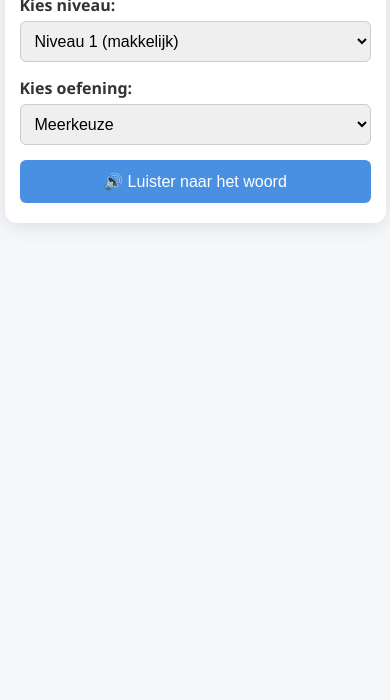
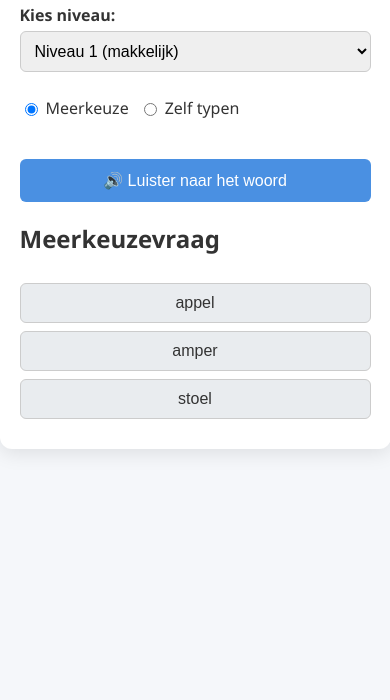
Before and after one commit to Aik3y/dutch-word-test, a plain HTML site: page index.html in a window 390 px wide. Shown: the part 144-844 px from the top of the page. Drawn offline with Linux system fonts and the light colour scheme.

Commit message:
Add files via upload

```diff
--- a/index.html
+++ b/index.html
@@ -56,6 +56,19 @@
       border: 1px solid #ccc;
     }
 
+    .radio-group {
+      display: flex;
+      gap: 10px;
+      margin: 10px 0 20px;
+    }
+
+    .radio-group label {
+      font-weight: normal;
+      display: flex;
+      align-items: center;
+      gap: 5px;
+    }
+
     button {
       background-color: var(--primary);
       color: white;
@@ -103,12 +116,6 @@
       margin-top: 10px;
       font-weight: bold;
     }
-
-    @media (max-width: 600px) {
-      .container {
-        padding: 20px 15px;
-      }
-    }
   </style>
 </head>
 <body>
@@ -118,14 +125,14 @@
     <label for="levelSelect">Kies niveau:</label>
     <select id="levelSelect" onchange="changeLevel()">
       <option value="1">Niveau 1 (makkelijk)</option>
-      <option value="2">Niveau 2 (moeilijker)</option>
+      <option value="2">Niveau 2 (gemiddeld)</option>
+      <option value="3">Niveau 3 (moeilijk)</option>
     </select>
 
-    <label for="exerciseType">Kies oefening:</label>
-    <select id="exerciseType" onchange="changeExerciseType()">
-      <option value="multiple">Meerkeuze</option>
-      <option value="input">Zelf typen</option>
-    </select>
+    <div class="radio-group">
+      <label><input type="radio" name="exerciseType" value="multiple" checked onchange="changeExerciseType()"> Meerkeuze</label>
+      <label><input type="radio" name="exerciseType" value="input" onchange="changeExerciseType()"> Zelf typen</label>
+    </div>
 
     <button onclick="playWord()">🔊 Luister naar het woord</button>
 
@@ -148,10 +155,25 @@
     let selectedVoice = null;
     let currentWord = {};
     let words = [];
-    let allWords = {};
+
+    const allWords = {
+      "1": [
+        { word: "appel", options: ["appel", "amper", "stoel"] },
+        { word: "huis", options: ["huis", "muur", "fiets"] }
+      ],
+      "2": [
+        { word: "bibliotheek", options: ["bibliotheek", "boekhandel", "paraplu"] },
+        { word: "ambtenaar", options: ["ambtenaar", "minister", "strandstoel"] }
+      ],
+      "3": [
+        { word: "maatschappij", options: ["maatschappij", "samenleving", "winkel"] },
+        { word: "verantwoordelijkheid", options: ["verantwoordelijkheid", "aansprakelijkheid", "deur"] }
+      ]
+    };
 
     function changeExerciseType() {
-      exerciseType = document.getElementById("exerciseType").value;
+      const selected = document.querySelector('input[name="exerciseType"]:checked');
+      exerciseType = selected ? selected.value : "multiple";
       setupExerciseType();
       loadNewWord();
     }
@@ -188,9 +210,7 @@
     function playWord() {
       const utterance = new SpeechSynthesisUtterance(currentWord.word);
       utterance.lang = 'nl-NL';
-      if (selectedVoice) {
-        utterance.voice = selectedVoice;
-      }
+      if (selectedVoice) utterance.voice = selectedVoice;
       speechSynthesis.speak(utterance);
     }
 
@@ -222,26 +242,13 @@
       ) || voices.find(v => v.lang.startsWith('nl'));
     }
 
-    function loadWordsFromJson() {
-      fetch('words.json')
-        .then(response => response.json())
-        .then(data => {
-          allWords = data;
-          words = allWords[level];
-          setupExerciseType();
-          loadNewWord();
-        })
-        .catch(err => {
-          alert("Kon woordenlijst niet laden.");
-          console.error(err);
-        });
-    }
-
     if (speechSynthesis.onvoiceschanged !== undefined) {
       speechSynthesis.onvoiceschanged = findDutchVoice;
     }
 
-    loadWordsFromJson();
+    words = allWords[level];
+    setupExerciseType();
+    loadNewWord();
   </script>
 </body>
 </html>
```
